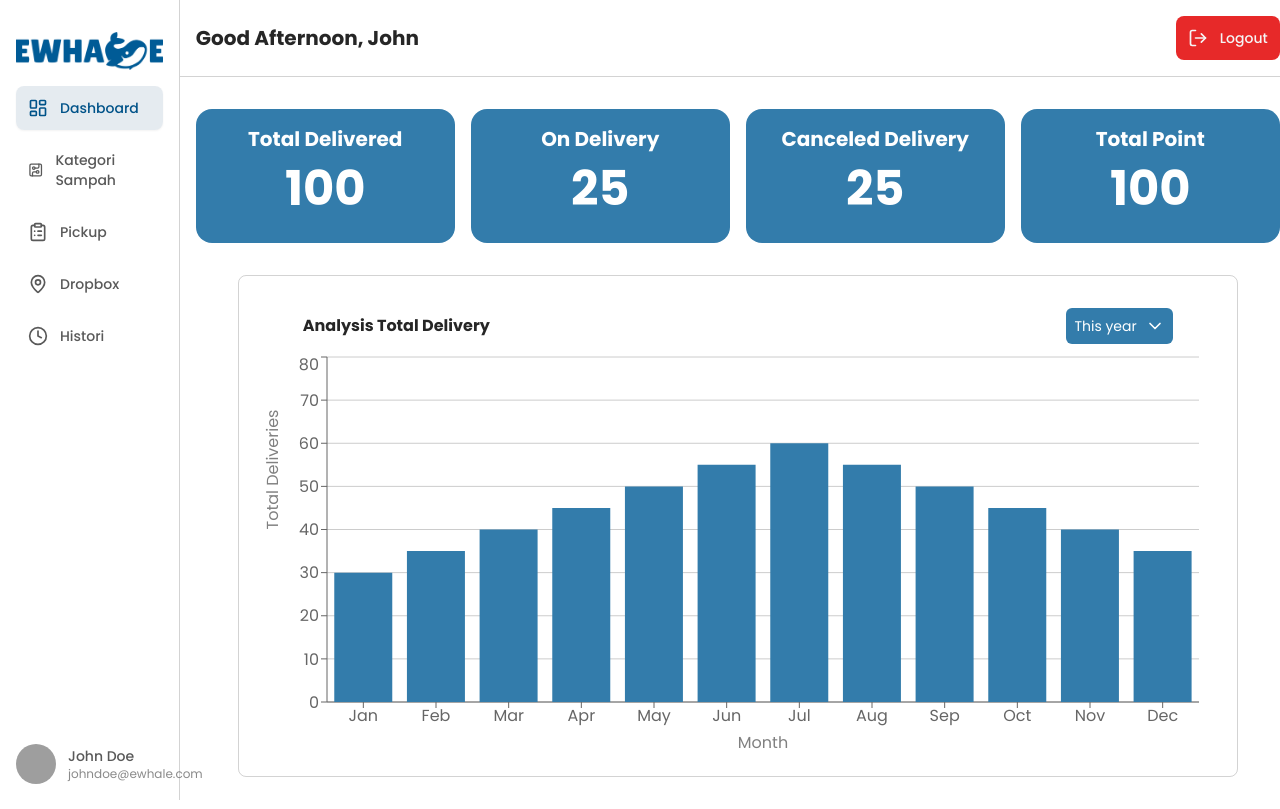
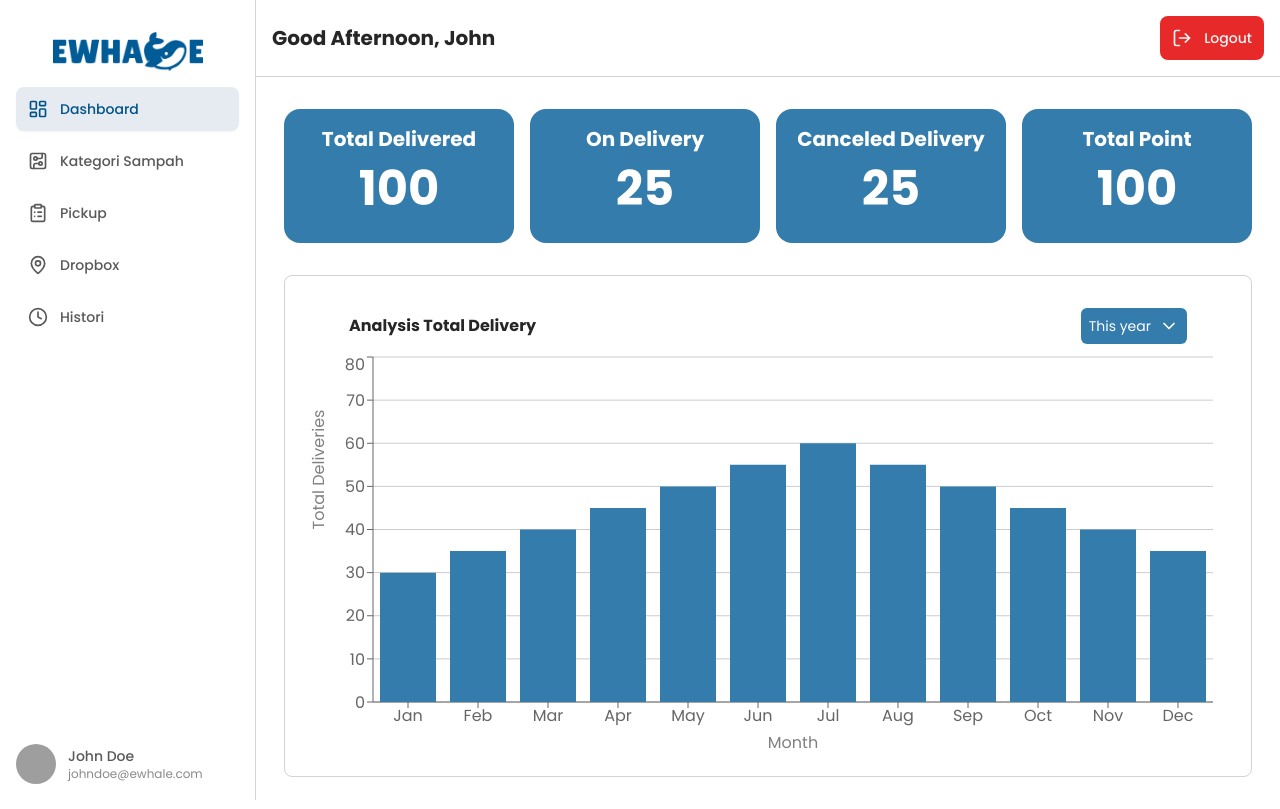
Before and after one commit to e-wastepas-PPL-A/ewastepas-courier-fe, a React (Vite) app: page / in a window 1280 px wide. Built offline with nearby package versions, Linux system fonts and the light colour scheme; grey boxes are pictures that could not be loaded.

Commit message:
feat(dashboard): update container width in DashboardPage

```diff
--- a/src/pages/DashboardPage.jsx
+++ b/src/pages/DashboardPage.jsx
@@ -108,7 +108,7 @@ export default function DashboardPage() {
     <>
       {/* Navbar */}
       <Navbar />
-      <div className="container-sm px-4">
+      <div className="container-sm max-w-[1000px] mx-auto px-4">
         {/* Outer Card */}
         <div className="flex flex-row mx-auto my-8 gap-4 justify-center">
           <StatisticCard title="Total Delivered" value="100" />
```
